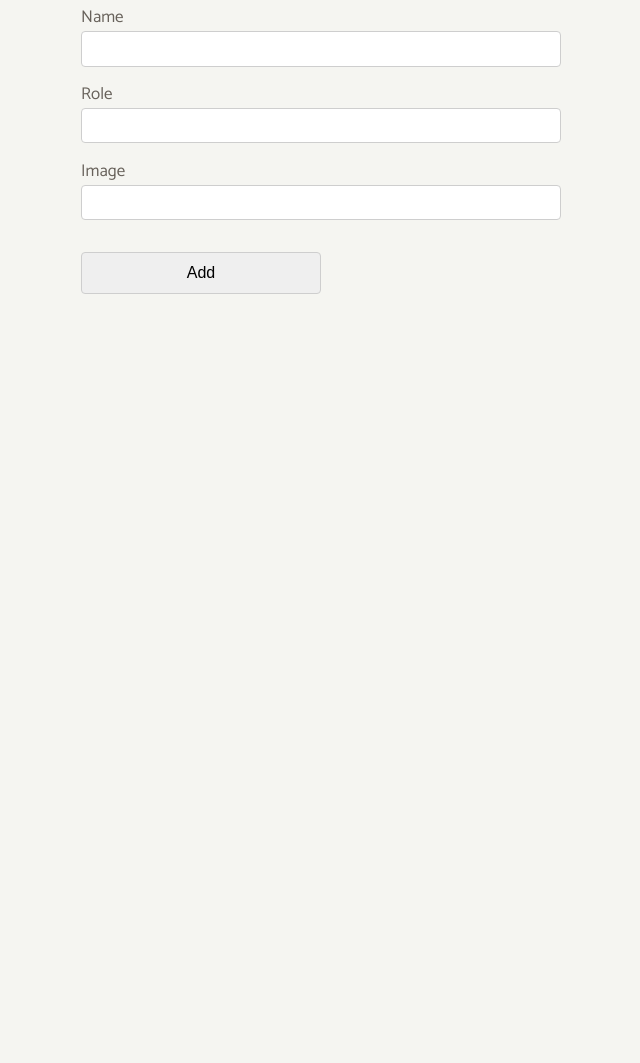
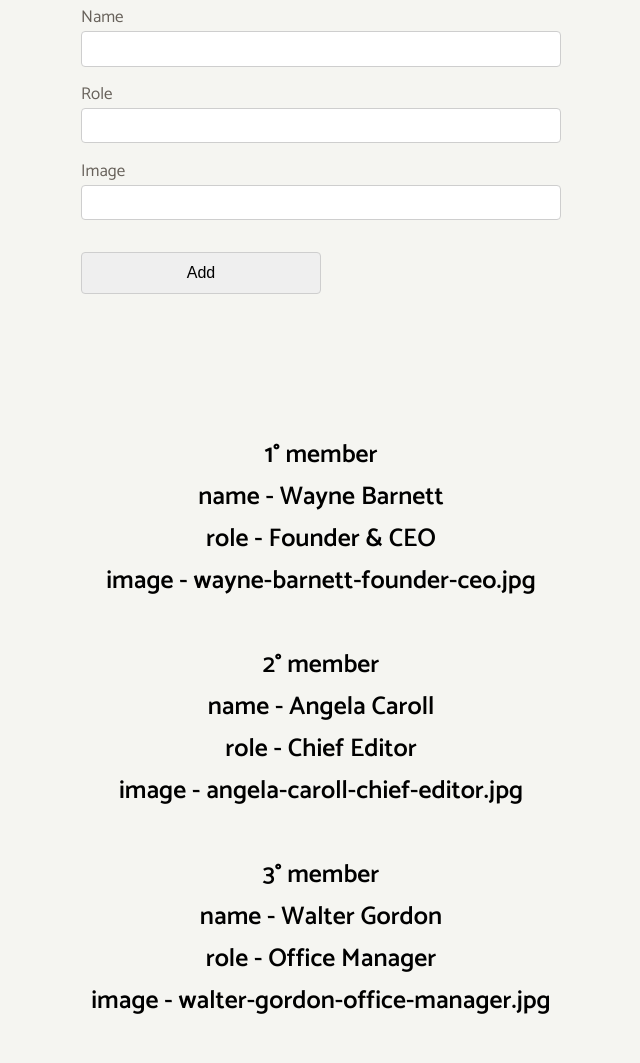
Before and after one commit to AdrianG00/js-our-team, a plain HTML site: page index.html in a window 1280 px wide. Shown: the part 897-1960 px from the top of the page, without its empty margins (319-959 px from the left). Before the commit the page ends 1257 px from the top, so only its background shows below. Drawn offline with Linux system fonts and the light colour scheme.

Commit message:
add: milestone 1/2

```diff
--- a/style.css
+++ b/css/style.css
@@ -126,3 +126,9 @@ button {
 
   font-size: 1rem;
 }
+
+#members{
+  margin-top: 2rem;
+  color: black;
+  text-align: center;
+}
--- a/index.html
+++ b/index.html
@@ -3,7 +3,7 @@
   <head>
     <meta charset="UTF-8" />
     <title>Our Team</title>
-    <link rel="stylesheet" href="style.css" />
+    <link rel="stylesheet" href="css/style.css" />
     <link rel="preconnect" href="https://fonts.googleapis.com" />
     <link rel="preconnect" href="https://fonts.gstatic.com" crossorigin />
     <link
@@ -54,5 +54,7 @@
         </div>
       </div>
     </section>
+    <h2 id="members"></h2>
+    <script src="js/script.js"></script>
   </body>
 </html>
--- /dev/null
+++ b/js/script.js
@@ -0,0 +1,47 @@
+// array
+const team = [
+    {
+      name: 'Wayne Barnett',
+      role: 'Founder & CEO',
+      image: 'wayne-barnett-founder-ceo.jpg',
+    },
+    {
+      name: 'Angela Caroll',
+      role: 'Chief Editor',
+      image: 'angela-caroll-chief-editor.jpg',
+    },
+    {
+      name: 'Walter Gordon',
+      role: 'Office Manager',
+      image: 'walter-gordon-office-manager.jpg',
+    },
+    {
+      name: 'Angela Lopez',
+      role: 'Social Media Manager',
+      image: 'angela-lopez-social-media-manager.jpg',
+    },
+    {
+      name: 'Scott Estrada',
+      role: 'Developer',
+      image: 'scott-estrada-developer.jpg',
+    },
+    {
+      name: 'Barbara Ramos',
+      role: 'Graphic Designer',
+      image: 'barbara-ramos-graphic-designer.jpg',
+    },
+];
+
+
+// milestone 1/2
+for (let i = 0; i < team.length; i++) {
+  const person = team[i];
+  console.log(`${i+1}° member`);
+  const description = document.getElementById ("members");
+  description.innerHTML += (`<br>${i+1}° member <br>`);
+
+  for (let key in person) {
+      console.log(key,"-", person[key]);
+      description.innerHTML += (`${key} - ${person[key]} <br>`);
+  }
+}
```
